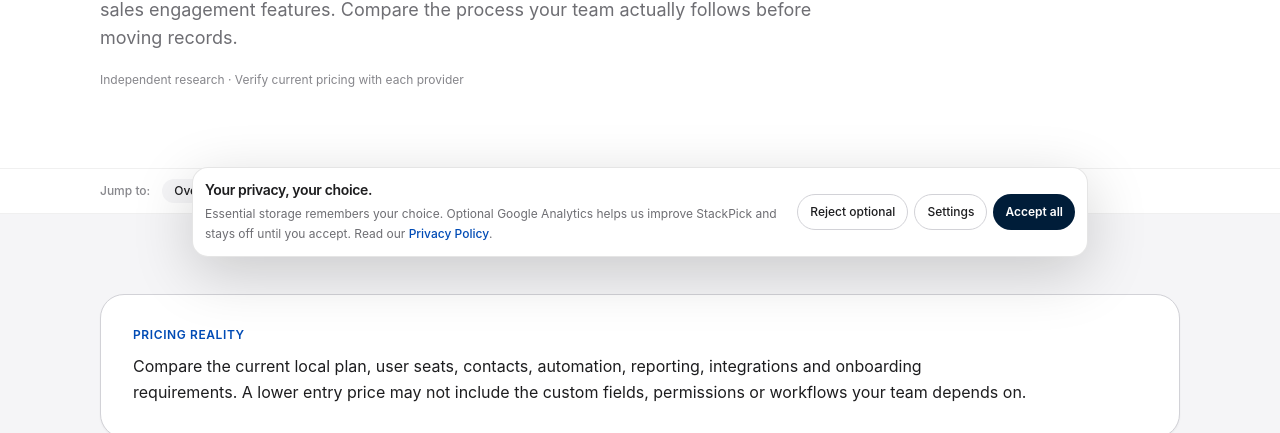
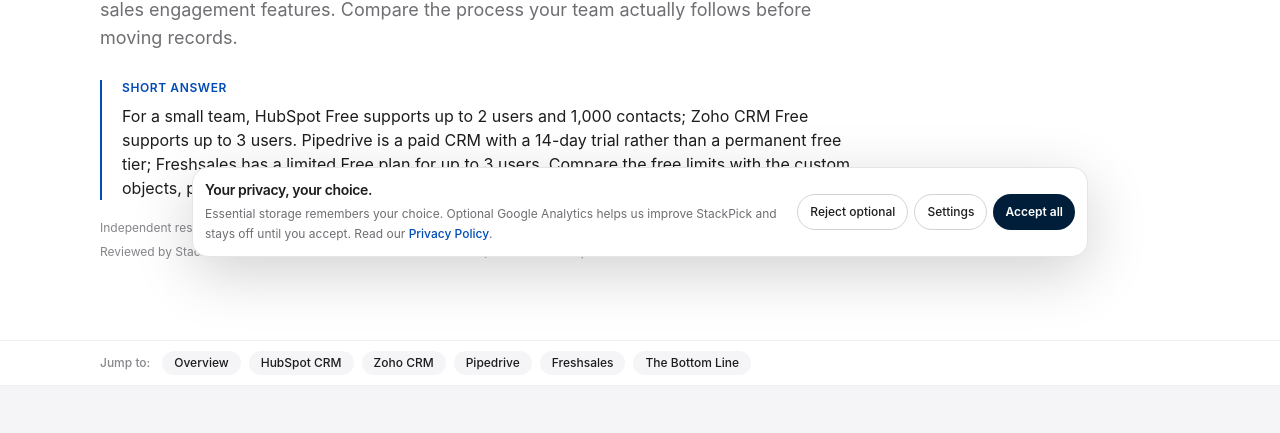
Before and after one commit to LinukaBandara/StackPick, a Next.js app: page /best/salesforce-alternatives-small-businesses in a window 1280 px wide. Shown: the part 519-952 px from the top of the page. Built offline with nearby package versions, Linux system fonts and the light colour scheme; no server answers.

Commit message:
Add dated CRM alternative limits and direct pricing sources

```diff
--- a/app/best/salesforce-alternatives-small-businesses/page.tsx
+++ b/app/best/salesforce-alternatives-small-businesses/page.tsx
@@ -13,13 +13,15 @@ export default function Page() {
     <ComparisonArticle
       title="Best Salesforce Alternatives for Small Businesses"
       slug="salesforce-alternatives-small-businesses"
+      reviewedOn="2026-11-07"
       intro="Salesforce can support complex sales operations, but a small business may not need its full customisation and administration model. The best alternative depends on whether you want an approachable CRM, a configurable business suite, a focused sales pipeline or sales engagement features. Compare the process your team actually follows before moving records."
-      pricingNote="Compare the current local plan, user seats, contacts, automation, reporting, integrations and onboarding requirements. A lower entry price may not include the custom fields, permissions or workflows your team depends on."
+      quickAnswer="For a small team, HubSpot Free supports up to 2 users and 1,000 contacts; Zoho CRM Free supports up to 3 users. Pipedrive is a paid CRM with a 14-day trial rather than a permanent free tier; Freshsales has a limited Free plan for up to 3 users. Compare the free limits with the custom objects, permissions and reporting you actually use in Salesforce."
+      pricingNote="US-facing plan details checked November 7, 2026. HubSpot Free: up to 2 users and 1,000 contacts; Zoho CRM Free: up to 3 users; Freshsales Free: up to 3 users; Pipedrive offers a 14-day trial and paid plans rather than a permanent free tier. These are not equivalent feature sets: compare automation, custom fields, records, reports, integrations and paid-seat minimums. Country-specific prices, taxes and editions can differ. Sources: HubSpot https://www.hubspot.com/pricing/crm?selectedPackage=free; Zoho CRM https://www.zoho.com/en-us/crm/zohocrm-pricing.html?price=FREE; Pipedrive https://www.pipedrive.com/en/pricing; Freshsales https://www.freshworks.com/crm/pricing-compare/."
       tools={[
-        { name: "HubSpot CRM", bestFor: "Small teams that want an approachable CRM with room to connect marketing, sales and service workflows", freeOption: "Check current free-tool limits for seats, contacts, automation, reporting and paid feature gates.", tradeoff: "It is approachable for basic CRM adoption, but advanced automation, reporting and broader platform capabilities can move into paid hubs.", url: "https://www.hubspot.com/" },
-        { name: "Zoho CRM", bestFor: "Businesses that want custom fields, automation and connections across a broad Zoho application suite", freeOption: "Verify the current country-specific free edition, user cap and which automation or reporting features require an upgrade.", tradeoff: "It offers configuration flexibility, but a more customised setup needs an owner to maintain fields, workflows and permissions.", url: "https://www.zoho.com/crm/" },
-        { name: "Pipedrive", bestFor: "Sales teams that mainly need clear deal stages, activity reminders and pipeline visibility", freeOption: "Check the current trial and paid-plan terms; do not treat a time-limited trial as a permanent free CRM.", tradeoff: "A focused pipeline can be easier to adopt, but businesses needing broad marketing, service or complex data models may need connected products.", url: "https://www.pipedrive.com/" },
-        { name: "Freshsales", bestFor: "Sales teams that want lead management, communication tools and sales-focused automation", freeOption: "Review the current free or trial offer, user limits and the plan required for sequences, reports and automation.", tradeoff: "It can cover sales workflows in one product, but confirm integrations and feature gates against the rest of your customer stack.", url: "https://www.freshworks.com/crm/sales/" },
+        { name: "HubSpot CRM", bestFor: "Small teams that want an approachable CRM with room to connect marketing, sales and service workflows", freeOption: "Check current free-tool limits for seats, contacts, automation, reporting and paid feature gates.", tradeoff: "It is approachable for basic CRM adoption, but advanced automation, reporting and broader platform capabilities can move into paid hubs.", url: "https://www.hubspot.com/pricing/crm?selectedPackage=free" },
+        { name: "Zoho CRM", bestFor: "Businesses that want custom fields, automation and connections across a broad Zoho application suite", freeOption: "Verify the current country-specific free edition, user cap and which automation or reporting features require an upgrade.", tradeoff: "It offers configuration flexibility, but a more customised setup needs an owner to maintain fields, workflows and permissions.", url: "https://www.zoho.com/en-us/crm/zohocrm-pricing.html?price=FREE" },
+        { name: "Pipedrive", bestFor: "Sales teams that mainly need clear deal stages, activity reminders and pipeline visibility", freeOption: "Check the current trial and paid-plan terms; do not treat a time-limited trial as a permanent free CRM.", tradeoff: "A focused pipeline can be easier to adopt, but businesses needing broad marketing, service or complex data models may need connected products.", url: "https://www.pipedrive.com/en/pricing" },
+        { name: "Freshsales", bestFor: "Sales teams that want lead management, communication tools and sales-focused automation", freeOption: "Review the current free or trial offer, user limits and the plan required for sequences, reports and automation.", tradeoff: "It can cover sales workflows in one product, but confirm integrations and feature gates against the rest of your customer stack.", url: "https://www.freshworks.com/crm/pricing-compare/" },
       ]}
       bottomLine="Choose HubSpot for an approachable CRM ecosystem, Zoho when its configurability and connected apps matter, Pipedrive for a sales-first pipeline, and Freshsales for a sales-focused suite. If Salesforce is already deeply customised, compare the cost of simplifying the process against the cost and risk of migrating it."
     >
```
